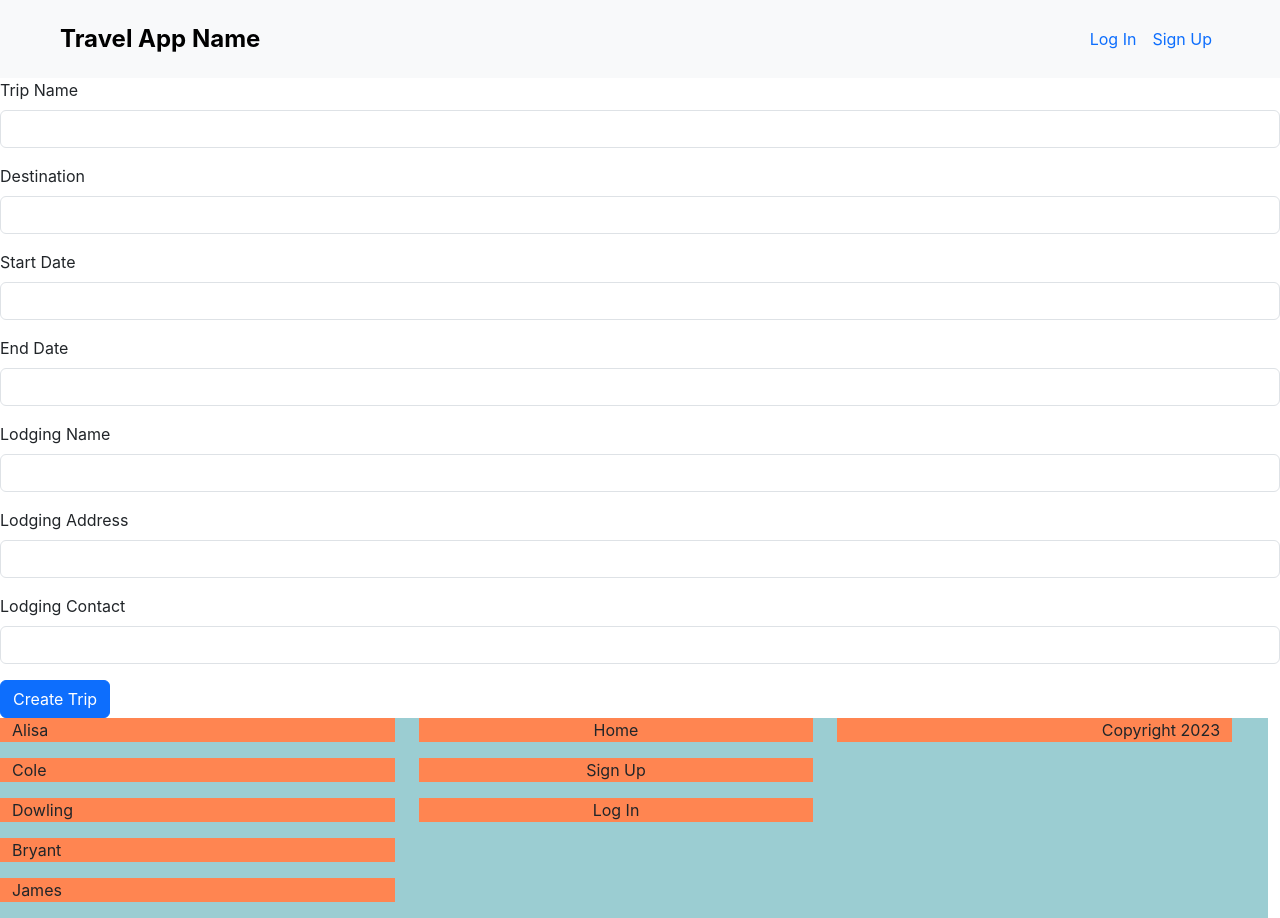
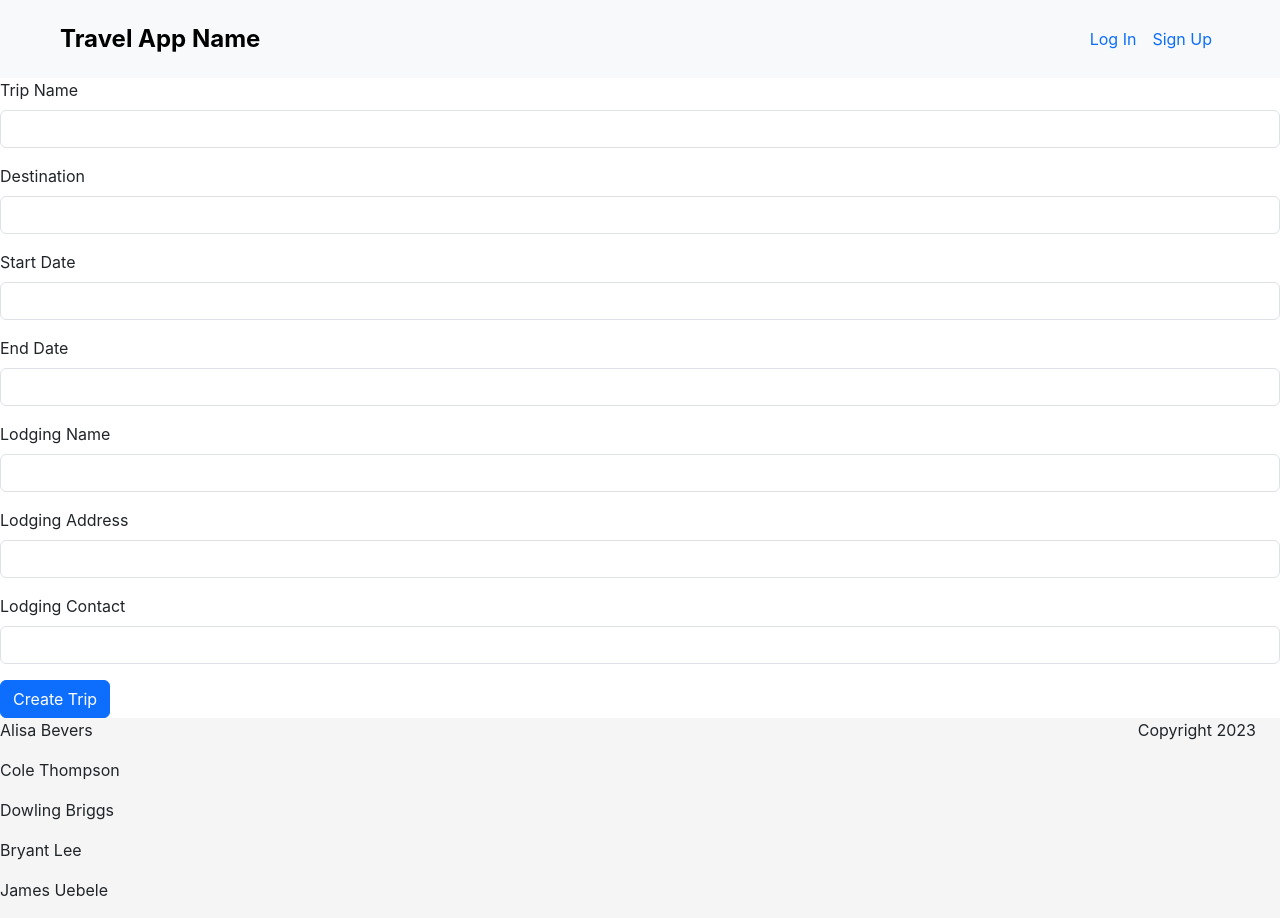
Before and after one commit to Juebele/Travel_App, a React (Create React App) app in the folder client/: page /yourtrip in a window 1280 px wide. Built offline with nearby package versions, Linux system fonts and the light colour scheme.

Commit message:
added last names

```diff
--- a/client/src/App.css
+++ b/client/src/App.css
@@ -19,11 +19,7 @@
 
 /* FOOTER STYLING */
 .footer {
-    background-color: var(--color3);
-}
-
-.footer p {
-    background-color: #FF8551;
+    background-color: var(--color1);
 }
 
 #logo {
--- a/client/src/components/Footer.js
+++ b/client/src/components/Footer.js
@@ -3,19 +3,19 @@ import { Link } from 'react-router-dom';
 
 function Footer() {
     return (
-        <div className='footer container-fluid row'>
+        <div className='footer row'>
             <div className='container-fluid col contributors'>
-                <p className='container-fluid row justify-content-start'>Alisa</p>
-                <p className='container-fluid row justify-content-start'>Cole</p>
-                <p className='container-fluid row justify-content-start'>Dowling</p>
-                <p className='container-fluid row justify-content-start'>Bryant</p>
-                <p className='container-fluid row justify-content-start'>James</p>
+                <p className='container-fluid row justify-content-start'>Alisa Bevers</p>
+                <p className='container-fluid row justify-content-start'>Cole Thompson</p>
+                <p className='container-fluid row justify-content-start'>Dowling Briggs</p>
+                <p className='container-fluid row justify-content-start'>Bryant Lee</p>
+                <p className='container-fluid row justify-content-start'>James Uebele</p>
             </div>
-            <div className='container-fluid col links'>
+            {/* <div className='container-fluid col links'>
                 <p className='container-fluid row justify-content-center'>Home</p>
                 <p className='container-fluid row justify-content-center'>Sign Up</p>
                 <p className='container-fluid row justify-content-center'>Log In</p>
-            </div>
+            </div> */}
             <div className='container-fluid col copyright'>
                 <p className='container-fluid row justify-content-end'>Copyright 2023</p>
             </div>
--- a/client/src/components/Navbar.js
+++ b/client/src/components/Navbar.js
@@ -4,7 +4,7 @@ import { Link } from 'react-router-dom';
 function Navbar() {
     return (
         <div>
-            <nav className="navbar navbar-expand-lg bg-body-tertiary">
+            <nav className="container-fluid navbar navbar-expand-lg bg-body-tertiary">
                 <div id="customNav" className="container-fluid">
                     <a id="logo" className="navbar-brand" href="/">Travel App Name</a>
                     <div className="navbar-nav d-flex">
```
